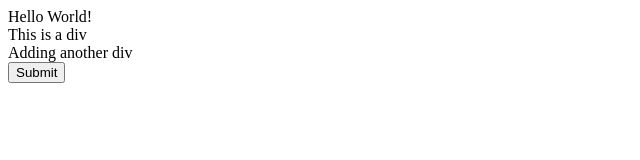
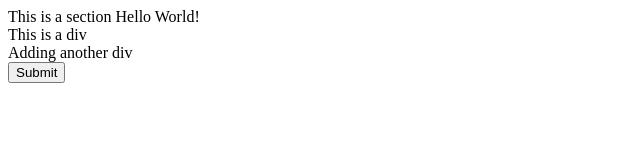
Before and after one commit to Bharti1997/Example, a plain HTML site: page index.html in a window 1280 px wide. Shown: the whole page, without its empty margins (0-640 px from the left). Drawn offline with Linux system fonts and the light colour scheme.

Commit message:
Ttutorial

```diff
--- a/index.html
+++ b/index.html
@@ -6,6 +6,8 @@
   <title>Hello</title>
 </head>
 <body>
+</section>
+This is a section
   Hello World!
   <div>
     This is a div
@@ -14,5 +16,6 @@
     Adding another div
   </div>
   <button class="btnn" id="btn">Submit</button>
+</section>
 </body>
 </html>
--- a/javascript.js
+++ b/javascript.js
@@ -7,4 +7,5 @@ console.log(y)
 
 document.getElementById("btn").click(()=>{
     console.log("btn clicked")
+    console.log("x+y="+(x+y))
 });
```
